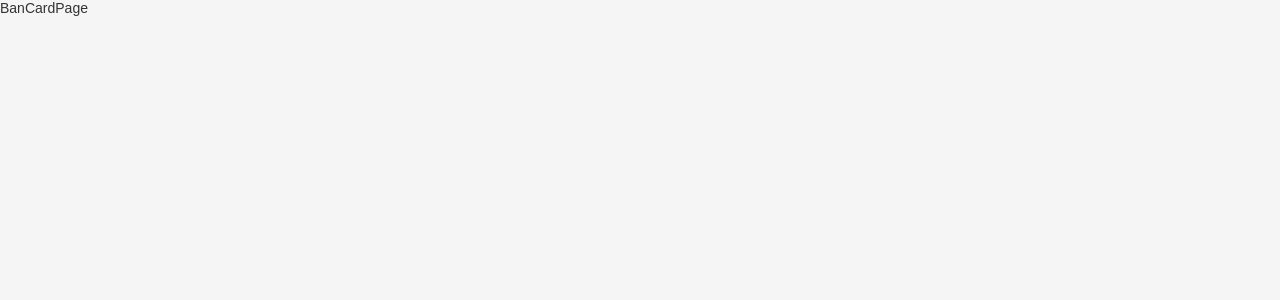
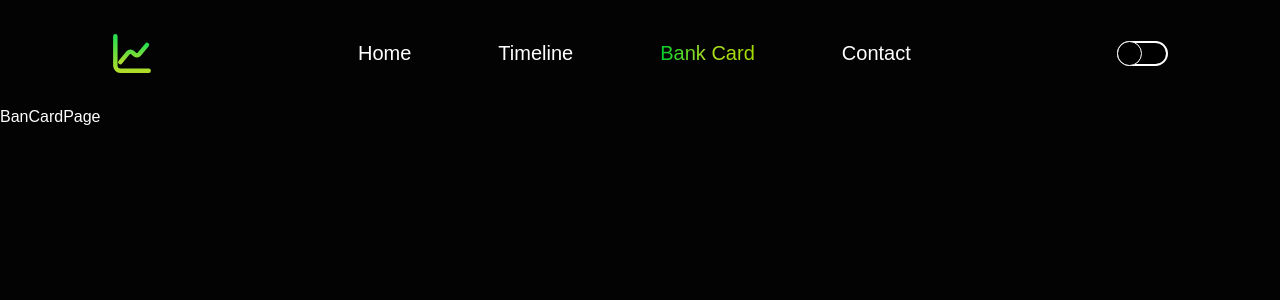
Before and after one commit to AlexSneshko/currency-tracker, a React app: page /bankcard in a window 1280 px wide. Shown: the top 300 px of the page. Built offline with nearby package versions, Linux system fonts and the light colour scheme.

Commit message:
add: header; fix: theme styles, units to rem

```diff
--- a/src/App.tsx
+++ b/src/App.tsx
@@ -3,12 +3,13 @@ import { Outlet } from 'react-router-dom'
 
 import usePeristedState from '@/utils/usePersistedState'
 
-import GlobalStyle from './styles/global'
-import dark from './styles/themes/dark'
-import light from './styles/themes/light'
+import GlobalStyle from '@/styles/global'
+import dark from '@/styles/themes/dark'
+import light from '@/styles/themes/light'
+import Header from '@/components/Header/Header'
 
 function App() {
-  const [theme, setTheme] = usePeristedState<DefaultTheme>('theme', light)
+  const [theme, setTheme] = usePeristedState<DefaultTheme>('theme', dark)
   //<Switcher isOn={theme.title === 'light'} handleToggle={toggleTheme} />
 
   const toggleTheme = () => {
@@ -18,6 +19,7 @@ function App() {
   return (
     <ThemeProvider theme={theme}>
       <GlobalStyle />
+      <Header isOn={theme.title === 'light'} handleToggle={toggleTheme} />
       <Outlet />
     </ThemeProvider>
   )
--- /dev/null
+++ b/src/components/Header/Header.module.scss
@@ -0,0 +1,49 @@
+.header {
+  width: 100%;
+  margin: 0;
+  border-bottom: 0.1rem solid #030304;
+}
+
+.logo {
+  width: min-content;
+}
+
+.headerContainer {
+  display: flex;
+  justify-content: space-between;
+  align-items: center;
+  max-width: 78rem;
+  padding: 2rem 6rem;
+}
+
+.nav {
+  flex: 1;
+}
+
+.nav ul {
+  list-style: none;
+  display: flex;
+  justify-content: space-between;
+  max-width: 40rem;
+}
+
+.nav a {
+  text-decoration: none;
+  font-size: 1.25rem;
+  color: inherit;
+}
+
+.nav a:not(.active):hover {
+  color: #69736b;
+}
+
+.nav .active {
+  background: linear-gradient(
+    90deg,
+    #00ce2c 0.18%,
+    #aedf23 49.3%,
+    #a3dc00 99.88%
+  );
+  -webkit-background-clip: text;
+  color: transparent;
+}
--- /dev/null
+++ b/src/components/Header/Header.tsx
@@ -0,0 +1,46 @@
+import styles from './Header.module.scss'
+import logo from '@/assets/currency-tracker-icon.svg'
+import { NavLink } from 'react-router-dom'
+import Switcher, { SwitcherProps } from '../ui/Switcher/Switcher'
+
+interface HeaderProps extends SwitcherProps {}
+
+const Header: React.FC<HeaderProps> = ({ isOn, handleToggle }) => {
+  const isLinkActive = ({ isActive }: { isActive: boolean }) =>
+    isActive ? styles.active : ''
+
+  return (
+    <header className={styles.header}>
+      <div className={styles.headerContainer}>
+        <img src={logo} className={styles.logo} />
+        <nav className={styles.nav}>
+          <ul>
+            <li>
+              <NavLink to={'/'} className={isLinkActive}>
+                Home
+              </NavLink>
+            </li>
+            <li>
+              <NavLink to={'/timeline'} className={isLinkActive}>
+                Timeline
+              </NavLink>
+            </li>
+            <li>
+              <NavLink to={'/bankcard'} className={isLinkActive}>
+                Bank Card
+              </NavLink>
+            </li>
+            <li>
+              <NavLink to={'/contact'} className={isLinkActive}>
+                Contact
+              </NavLink>
+            </li>
+          </ul>
+        </nav>
+        <Switcher isOn={isOn} handleToggle={handleToggle} />
+      </div>
+    </header>
+  )
+}
+
+export default Header
--- a/src/components/ui/Switcher/Switcher.module.scss
+++ b/src/components/ui/Switcher/Switcher.module.scss
@@ -9,25 +9,25 @@
   align-items: center;
   justify-content: space-between;
   cursor: pointer;
-  width: 50px;
-  height: 25px;
+  width: 3.2rem;
+  height: 1.6rem;
   background: #000;
-  border-radius: 100px;
-  border: 2px solid #fff;
+  border-radius: 6.25rem;
+  border: 0.125rem solid #fff;
   position: relative;
   transition: background-color 0.3s;
 }
 
 .switchLabel .switchButton {
   position: absolute;
-  top: -2px;
-  left: -2px;
-  width: 25px;
-  height: 25px;
-  border-radius: 45px;
+  top: -0.125rem;
+  left: -0.125rem;
+  width: 1.6rem;
+  height: 1.6rem;
+  border-radius: 2.8rem;
   transition: 0.3s;
   background: #000;
-  border: 2px solid #fff;
+  border: 0.123rem solid #fff;
 }
 
 .switchCheckbox:checked + .switchLabel .switchButton {
@@ -36,5 +36,5 @@
 }
 
 .switchLabel:active .switchButton {
-  width: 35px;
+  width: 2.2rem;
 }
--- a/src/components/ui/Switcher/Switcher.tsx
+++ b/src/components/ui/Switcher/Switcher.tsx
@@ -2,7 +2,7 @@ import React from 'react'
 
 import styles from './Switcher.module.scss'
 
-interface SwitcherProps {
+export interface SwitcherProps {
   isOn: boolean
   handleToggle: React.ChangeEventHandler<HTMLInputElement>
 }
--- a/src/styles/global.ts
+++ b/src/styles/global.ts
@@ -2,15 +2,17 @@ import { createGlobalStyle } from 'styled-components'
 
 export default createGlobalStyle`
   * {
-    margin: 0;
+    margin: 0 auto;
     padding: 0;
     box-sizing: border-box;
   }
 
   body {
     background: ${(props) => props.theme.colors.background};
-    font-size: 14px;
+    font-style: normal;
     color: ${(props) => props.theme.colors.text};
-    font-family: sans-serif;
+    @import url('https://fonts.googleapis.com/css2?family=Poppins:wght@300;400;600&display=swap');
+    font-family: 'Poppins', sans-serif;
+    line-height: normal;
   }
 `
--- a/src/styles/styled.d.ts
+++ b/src/styles/styled.d.ts
@@ -5,9 +5,6 @@ declare module 'styled-components' {
     title: string
 
     colors: {
-      primary: string
-      secundary: string
-
       background: string
       text: string
     }
--- a/src/styles/themes/dark.ts
+++ b/src/styles/themes/dark.ts
@@ -2,10 +2,7 @@ export default {
   title: 'dark',
 
   colors: {
-    primary: '#333',
-    secundary: '#C62E65',
-
-    background: '#222',
+    background: '#030304',
     text: '#fff',
   },
 }
--- a/src/styles/themes/light.ts
+++ b/src/styles/themes/light.ts
@@ -2,10 +2,7 @@ export default {
   title: 'light',
 
   colors: {
-    primary: '#C62E65',
-    secundary: '#D63AF9',
-
-    background: '#f5f5f5',
-    text: '#333',
+    background: '#fff',
+    text: '#030304',
   },
 }
--- a/webpack/webpack.common.js
+++ b/webpack/webpack.common.js
@@ -36,6 +36,7 @@ module.exports = {
   output: {
     path: path.resolve(__dirname, '..', './build'),
     filename: 'bundle.js',
+    publicPath: '/',
   },
   plugins: [
     new HtmlWebpackPlugin({
--- a/webpack/webpack.dev.js
+++ b/webpack/webpack.dev.js
@@ -7,6 +7,7 @@ module.exports = {
   devServer: {
     hot: true,
     open: true,
+    historyApiFallback: true,
   },
   plugins: [
     new ReactRefreshWebpackPlugin(),
```
Also changed, not shown: src/assets/currency-tracker-icon.svg (added).
